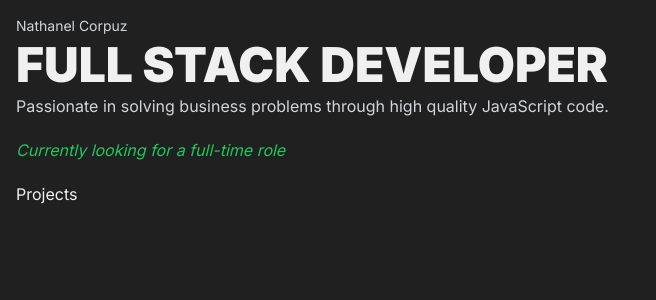
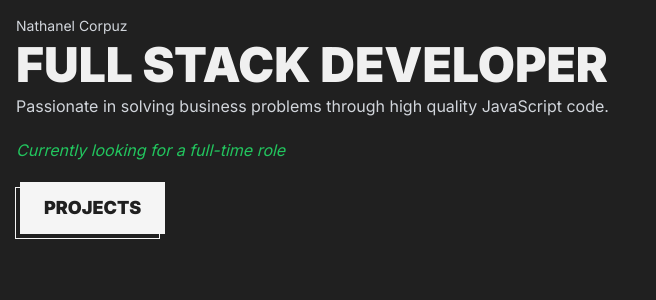
Before and after one commit to nathanelcorpuz/my-portfolio, a Next.js app: page / in a window 1280 px wide. Shown: the top 300 px of the page, without its empty margins (0-656 px from the left). Built offline with nearby package versions, Linux system fonts and the light colour scheme.

Commit message:
button, global transition

```diff
--- a/app/globals.css
+++ b/app/globals.css
@@ -6,3 +6,7 @@ body {
 	background-color: #202020;
 	color: #f0f0f0;
 }
+
+* {
+	transition: all 0.25s
+}
--- a/app/page.tsx
+++ b/app/page.tsx
@@ -1,3 +1,4 @@
+import Button from "@/components/Button";
 import HeadingText from "@/components/HeadingText";
 import StandardText from "@/components/StandardText";
 
@@ -19,7 +20,7 @@ export default function Home() {
           </p>
         </section>
         <section>
-          <button>Projects</button>
+          <Button>Projects</Button>
         </section>
       </section>
     </div>
--- /dev/null
+++ b/components/Button.tsx
@@ -0,0 +1,31 @@
+import { ButtonVariant } from "@/types/types";
+
+export default function Button({
+  children,
+  variant,
+  ...props
+}: {
+  children: React.ReactNode;
+  variant?: ButtonVariant;
+}) {
+  return (
+    <button
+      className="px-6 py-3 ms-1
+    bg-white text-black
+      font-black uppercase
+      text-lg relative group
+      hover:[transform:translateX(-5px)_translateY(5px)]
+    "
+      {...props}
+    >
+      {children}
+      <span
+        className="absolute top-0 right-0
+      bottom-0 left-0
+      [transform:translateX(-5px)_translateY(5px)]
+      group-hover:[transform:translateX(-0)_translateY(0)]
+      border border-white"
+      />
+    </button>
+  );
+}
--- a/tailwind.config.js
+++ b/tailwind.config.js
@@ -5,6 +5,13 @@ module.exports = {
     "./components/**/*.{js,ts,jsx,tsx,mdx}",
     "./app/**/*.{js,ts,jsx,tsx,mdx}",
   ],
-	theme: {},
+  theme: {
+    extend: {
+      colors: {
+        black: "#202020",
+        white: "#f5f5f5",
+      },
+    },
+  },
   plugins: [],
 };
--- a/types/types.ts
+++ b/types/types.ts
@@ -2,3 +2,4 @@ export type HeadingTextVariant = 1 | 2 | 3 | 4 | 5 | 6;
 export type StandardTextVariant = 1 | 2 | 3;
 export type SupportTextVariant = StandardTextVariant;
 export type LinkTextVariant = HeadingTextVariant;
+export type ButtonVariant = 1 | 2
```
Lines whose indentation alone changed are shown as unchanged.
